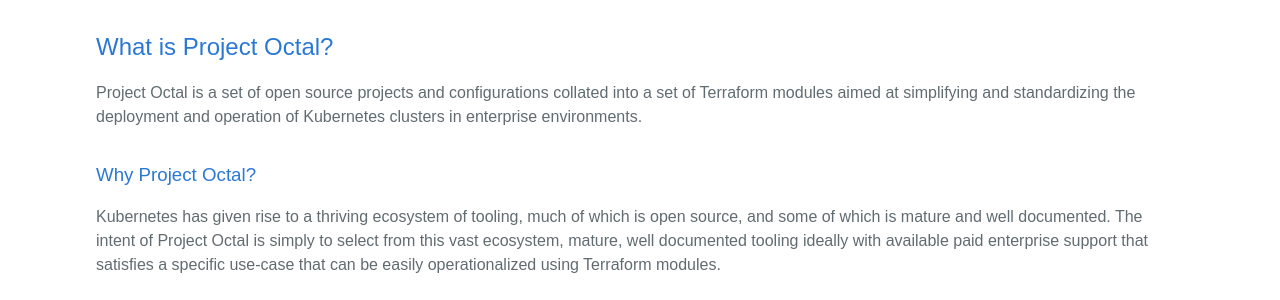
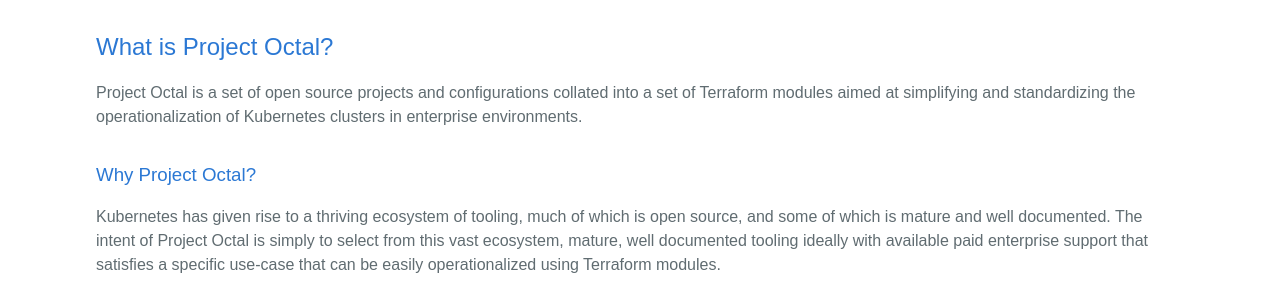
Before and after one commit to project-octal/project-octal.github.io, a Jekyll site: the page built from index.md, in a window 1280 px wide and 900 px high, scrolled down 705 px. Shown: the part 176-476 px from the top of the window. Built offline with Jekyll 4.4.1, drawn with Linux system fonts in a browser that asks for light colours.

Commit message:
fixed some copy and added tocs to the index

```diff
--- a/index.md
+++ b/index.md
@@ -8,12 +8,15 @@
 ---
 
 ## What is Project Octal?
-Project Octal is a set of open source projects and configurations collated into a set of Terraform modules aimed at simplifying and standardizing the deployment and operation of Kubernetes clusters in enterprise environments.
+{:toc}
+Project Octal is a set of open source projects and configurations collated into a set of Terraform modules aimed at simplifying and standardizing the operationalization of Kubernetes clusters in enterprise environments.
 
 ### Why Project Octal?
+{:toc}
 Kubernetes has given rise to a thriving ecosystem of tooling, much of which is open source, and some of which is mature and well documented. The intent of Project Octal is simply to select from this vast ecosystem, mature, well documented tooling ideally with available paid enterprise support that satisfies a specific use-case that can be easily operationalized using Terraform modules.
 
 #### Project Octal Component Common Traits
+{:toc}
 - Deployment and configuration can be done declaratively
 - Documentation is thorough and current
 - Available paid enterprise support
@@ -24,13 +27,16 @@
 The most important requirement in the above list is the ability to deploy and manage the tool declaratively. The tool will be packaged as a Terraform module, and that module **must** be capable of managing the tools entire lifecycle. Other items such as "*Has seen general industry adoption*" are much harder to quantify and admittedly subjective. In these cases the decision will rely on experience and research.
 
 ### Have questions or suggestions?
+{:toc}
 Come join the [Project-Octal Discord](https://discord.gg/RyUrTAsa3C) server!
 
 ---
 
 ## Core Module Implementation Status
+{:toc}
 
 ### Current Capability
+{:toc}
 
 At this time 3 of the 5 core modules have been implemented. The implemented modules: terraform-kubernetes-argocd, terraform-kubernetes-cert-manager, and terraform-kubernetes-traefik are available via the Terraform public registry.
 
@@ -42,6 +48,7 @@
 <img class="center" style="width: 30em" src="./assets/images/project-octal-current-capability.png">
 
 ### Planned Capability
+{:toc}
 
 The work of implementing the remaining 2 core modules for Linkerd and Open Policy Agent is underway. Once the modules are complete they will be made available via the Terraform public registry.
 
```
Also changed, not shown: site-pages/docs/getting-started.md (+1 -1 lines).
